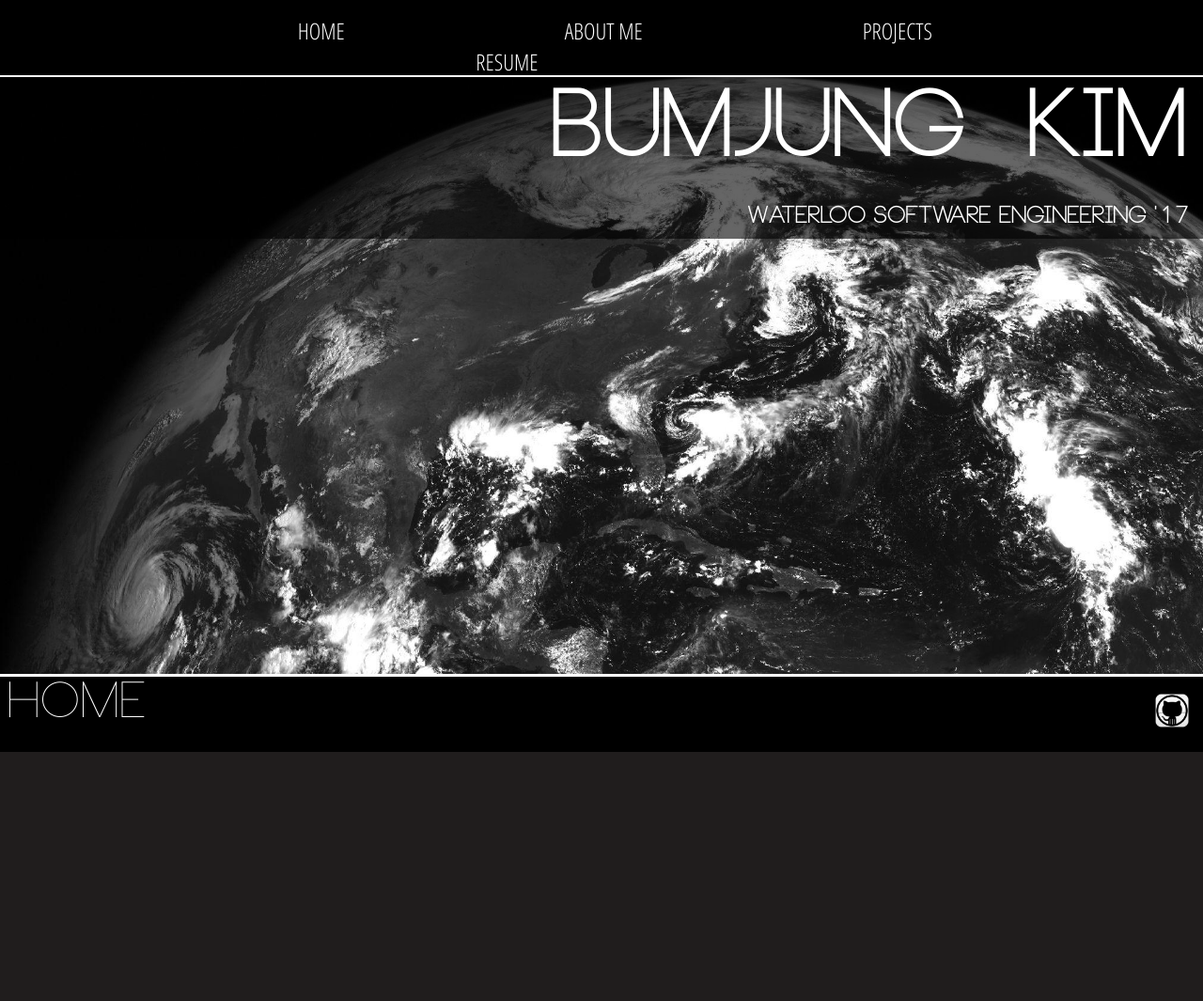
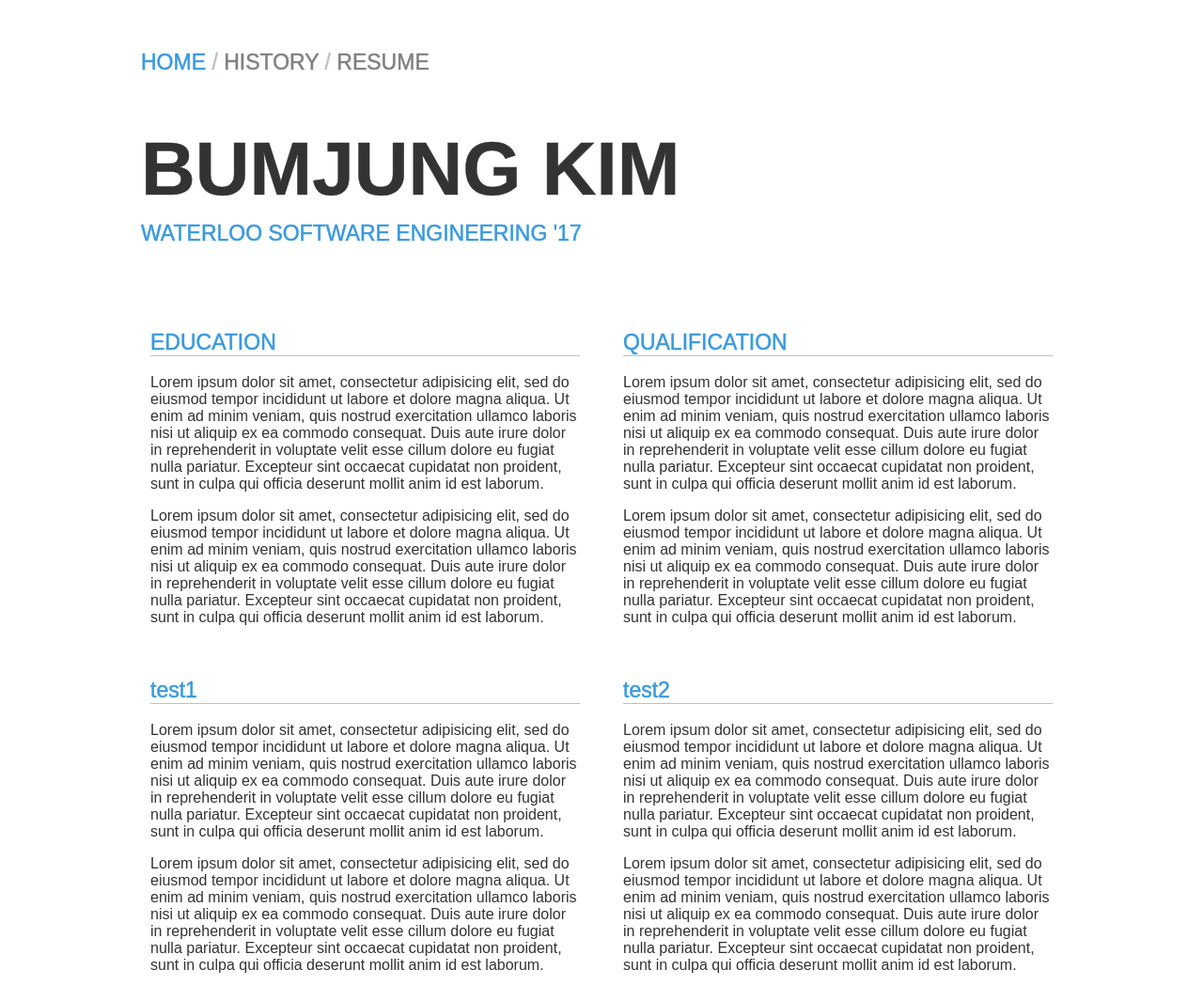
Before and after one commit to bumjung/bumjung94.github.io, a plain HTML site: page index.html in a window 1280 px wide. Shown: the top 1065 px of the page at 94% size. Drawn offline with nearby package versions, Linux system fonts and the light colour scheme; a web font is replaced by a local one.

Commit message:
new page

```diff
--- a/index.html
+++ b/index.html
@@ -1,84 +1,70 @@
-<!DOCTYPE html>
+<!DOCTYPE HTML>
 <html>
-
     <head>
         <meta charset="utf-8">
         <title>Bumjung Kim</title>
-        <meta name="description" content="My personal website...about meeeeeeeeeeeeeeeeeeeeeeeeeeeeeeeeeeeeeeeeeeeee.">
-        <meta name="author" content="Bumjung Kim">
-
+        <meta name="description" Description="Personal Website!">
+        <meta name="author" Description="Bumjung Kim">
         <link rel="stylesheet" type="text/css" href="style.css">
-        <script src="http://ajax.googleapis.com/ajax/libs/jquery/1.4/jquery.min.js" type="text/javascript"></script>
-        <script>
-            $(document).ready(function(){
-                alert("Currently under work!!!!");
-                $("#navbar a").click(function(){
-                    $("html, body").animate({
-                        scrollTop: $($(this).attr("href")).position().top+$(this).scrollTop()
-                    }, 600);
-                    return false;
-                });
-            });
-        </script>
+        <link rel="stylesheet" type="text/css" href="http://fonts.googleapis.com/css?family=Lucidia">
     </head>
     <body>
-        <div class="header">
-            <div class = "nav">
-                <nav id="navbar">
+        <div id="page">
+            <div id="links">
+                <nav>
                     <ul>
-                        <li><a href="#Main" id="HOME">HOME</a></li>
-                        <li><a href="#About" id="ABOUT ME">ABOUT ME</a></li>
-                        <li><a href="#Projects" id="PROJECTS">PROJECTS</a></li>
-                        <li><a href="#Resume" id="RESUME">RESUME</a></li>
-                        <li><a href="#break"></a></li>
+                        <li class="current">
+                            HOME
+                        </li>
+                        <li class="break">
+                            /
+                        </li>
+                        <li class="history">
+                            <a href="#">HISTORY</a>
+                        </li>
+                        <li class="break">
+                            /
+                        </li>
+                        <li class="history">
+                            <a href="#">RESUME</a>
+                        </li>
                     </ul>
                 </nav>
             </div>
-        </div>
 
-        <div class="content">
-            <div id="Main">
-                <h1>BUMJUNG&nbsp;&nbsp;KIM</h1>
-                <h3>Waterloo Software Engineering '17</h3>
+            <div id="header">
+                <h1>BUMJUNG KIM</h1>
+                <h2>WATERLOO SOFTWARE ENGINEERING '17</h2>
             </div>
 
-            <div id="About">
-                About
-                <p>
-                    <!--I'm a Waterloo student enrolled in Software Engineering, who is currently interning as a Web Developer at Public Works and Government Services in Toronto.-->
-                </p>
-            </div>
-            <div id="Projects">
-                Projects
-                <!--<br/>
-                OSME - internet
-                <br/>
-                ORION - intranet-->
+            <div id="content">
+                <div id="education">
+                    <h2>EDUCATION</h2>
+                    <p>Lorem ipsum dolor sit amet, consectetur adipisicing elit, sed do eiusmod tempor incididunt ut labore et dolore magna aliqua. Ut enim ad minim veniam, quis nostrud exercitation ullamco laboris nisi ut aliquip ex ea commodo consequat. Duis aute irure dolor in reprehenderit in voluptate velit esse cillum dolore eu fugiat nulla pariatur. Excepteur sint occaecat cupidatat non proident, sunt in culpa qui officia deserunt mollit anim id est laborum.</p>
 
-            </div>
-            <div id="Resume">
-                Resume
-            </div>
-            <div id="break"></div>
-        </div>
+<p>Lorem ipsum dolor sit amet, consectetur adipisicing elit, sed do eiusmod tempor incididunt ut labore et dolore magna aliqua. Ut enim ad minim veniam, quis nostrud exercitation ullamco laboris nisi ut aliquip ex ea commodo consequat. Duis aute irure dolor in reprehenderit in voluptate velit esse cillum dolore eu fugiat nulla pariatur. Excepteur sint occaecat cupidatat non proident, sunt in culpa qui officia deserunt mollit anim id est laborum.</p>
+                </div>
+                <div id="info">
+                    <h2>QUALIFICATION</h2>
+                    <p>Lorem ipsum dolor sit amet, consectetur adipisicing elit, sed do eiusmod tempor incididunt ut labore et dolore magna aliqua. Ut enim ad minim veniam, quis nostrud exercitation ullamco laboris nisi ut aliquip ex ea commodo consequat. Duis aute irure dolor in reprehenderit in voluptate velit esse cillum dolore eu fugiat nulla pariatur. Excepteur sint occaecat cupidatat non proident, sunt in culpa qui officia deserunt mollit anim id est laborum.</p>
 
-        <div class="footer">
-            <div class="current">
-                HOME
-                <script>
-                    $("#navbar a").click(function(){
-                    var id=$(this).attr('id');
-                        $('.current').hide().html(id).fadeIn(1200);
-                    });
-                </script>
-            </div>
-            <div class="links">
-               <ul><li>
-                    <a href="https://github.com/bumjung94"><img src="github.png"></a>
-                   </li>
-               </ul>
+<p>Lorem ipsum dolor sit amet, consectetur adipisicing elit, sed do eiusmod tempor incididunt ut labore et dolore magna aliqua. Ut enim ad minim veniam, quis nostrud exercitation ullamco laboris nisi ut aliquip ex ea commodo consequat. Duis aute irure dolor in reprehenderit in voluptate velit esse cillum dolore eu fugiat nulla pariatur. Excepteur sint occaecat cupidatat non proident, sunt in culpa qui officia deserunt mollit anim id est laborum.</p>
+                </div>
+                <div id="test1">
+                    <h2>test1</h2>
+                    <p>Lorem ipsum dolor sit amet, consectetur adipisicing elit, sed do eiusmod tempor incididunt ut labore et dolore magna aliqua. Ut enim ad minim veniam, quis nostrud exercitation ullamco laboris nisi ut aliquip ex ea commodo consequat. Duis aute irure dolor in reprehenderit in voluptate velit esse cillum dolore eu fugiat nulla pariatur. Excepteur sint occaecat cupidatat non proident, sunt in culpa qui officia deserunt mollit anim id est laborum.</p>
+
+<p>Lorem ipsum dolor sit amet, consectetur adipisicing elit, sed do eiusmod tempor incididunt ut labore et dolore magna aliqua. Ut enim ad minim veniam, quis nostrud exercitation ullamco laboris nisi ut aliquip ex ea commodo consequat. Duis aute irure dolor in reprehenderit in voluptate velit esse cillum dolore eu fugiat nulla pariatur. Excepteur sint occaecat cupidatat non proident, sunt in culpa qui officia deserunt mollit anim id est laborum.</p>
+                </div>
+                <div id="test2">
+                    <h2>test2</h2>
+                    <p>Lorem ipsum dolor sit amet, consectetur adipisicing elit, sed do eiusmod tempor incididunt ut labore et dolore magna aliqua. Ut enim ad minim veniam, quis nostrud exercitation ullamco laboris nisi ut aliquip ex ea commodo consequat. Duis aute irure dolor in reprehenderit in voluptate velit esse cillum dolore eu fugiat nulla pariatur. Excepteur sint occaecat cupidatat non proident, sunt in culpa qui officia deserunt mollit anim id est laborum.</p>
+
+<p>Lorem ipsum dolor sit amet, consectetur adipisicing elit, sed do eiusmod tempor incididunt ut labore et dolore magna aliqua. Ut enim ad minim veniam, quis nostrud exercitation ullamco laboris nisi ut aliquip ex ea commodo consequat. Duis aute irure dolor in reprehenderit in voluptate velit esse cillum dolore eu fugiat nulla pariatur. Excepteur sint occaecat cupidatat non proident, sunt in culpa qui officia deserunt mollit anim id est laborum.</p>
+                </div>
             </div>
         </div>
 
+
     </body>
 </html>
--- a/style.css
+++ b/style.css
@@ -1,161 +1,117 @@
-@font-face{
-    font-family: "NT";
-    src: url(Neou-Thin.ttf);
+html{
+    overflow:hidden;
+    margin-left:150px;
+    margin-right:150px;
 }
 
-@font-face{
-    font-family: "OSCL";
-    src: url(Open-Sans-Condensed-Light.ttf);
+body{
+    overflow:hidden;
+    margin:0;
+    padding:0;
+    color:#333;
+    font-family:Arial;
 }
 
-html, body{
-    margin: 0;
-    padding: 0;
+#space-top{
+    width:100%;
+    height:130px;
+    max-height:150px;
 }
 
-/*<!-- -------------------------------------------------- -->
-<!-- ---------------------------------------------------- -->
-<!-- -----------------------HEADER----------------------- -->
-<!-- ---------------------------------------------------- -->
-<!-- ---------------------------------------------------- -->*/
-.header{
-    height:10%;
-    max-height:100px;
-    width:100%;
-    border-bottom: 2px solid white;
+#page{
+    margin:0;
+    padding-top:30px;
+}
 
-    background-color:rgb(0,0,0);
-    background-size:cover;
-    position: fixed;
-    z-index:1000;
+#header{
+    height:auto;
+    margin-bottom:60px;
 }
-.nav ul{
-    width:96%;
-    list-style: none;
-    text-align:center;
-    color:white;
+
+#header h1{
+    margin-bottom:-10px;
+    font-size:80px;
+    font-weight:700;
+    text-transform:uppercase;
+    -webkit-text-stroke: 0.5px;
 }
-.nav ul li{
-    display:inline;
-    padding: 10px 0px 10px 0px;
-    margin: 0px 115px 0px 115px;
+
+h2{
+    font-size:23px;
+    font-weight:500;
+    color:rgb(55, 153, 223);
+    -webkit-text-stroke: 0.5px;
 }
-.nav ul li a{
+
+#links{
+    margin:0;
+    padding:0;
+    font-weight:200;
+    font-size:23px;
+    -webkit-text-stroke: 0.5px;
+}
+#links ul{
+    list-style:none;
+    padding-left:0;
+}
+#links ul li a{
+    text-transform:uppercase;
+    list-style:none;
     text-decoration:none;
-    font-family: "OSCL";
-    font-size: 1.5em;
-    color: white;
+    color:grey;
 }
-/*<!-- -------------------------------------------------- -->
-<!-- ---------------------------------------------------- -->
-<!-- -----------------------FOOTER----------------------- -->
-<!-- ---------------------------------------------------- -->
-<!-- ---------------------------------------------------- -->*/
-.footer{
-    bottom:0;
-    height:10%;
-    width:100%;
-    max-height:100px;
-
-    color:white;
-    border-top: 3px solid white;
-
-    background-color:rgb(0,0,0);
-    background-size:cover;
-    position: fixed;
+#links ul li a:hover{
+    color:rgb(55, 153, 223);
 }
-.footer img{
-    width: 40px;
-    height: auto;
-}
-.current{
-    font-family:"NT";
-    font-size:3.3em;
-    float:left;
-    margin-left:10px;
-    color:white;
-}
-.links ul{
-    float:right;
-    list-style: none;
-    color:white;
-    margin-right:1%;
-}
-.links ul li{
+#links ul li{
     display:inline;
 }
-.links ul li a{
-    text-decoration:none;
-    text-align:center;
+#links li.current{
+    color:rgb(55, 153, 223);
+    cursor:pointer;
 }
-/*<!-- ------------------------------------------------ -->
-<!-- -------------------------------------------------- -->
-<!-- -----------------------MAIN----------------------- -->
-<!-- -------------------------------------------------- -->
-<!-- -------------------------------------------------- -->*/
-.content{
-    top:10%;
-    height:90%;
-    width:100%;
-    position:absolute;
+#links li.break{
+    color:#b7c2cc;
+    cursor:default;
 }
 
-#Main{
-    width: 100%;
-    height: 90%;
-    background-image:url(main.png);
-    background-size:cover;
-    clear:both;
-}
-#Main h1{
-    font-family: "NT";
-    font-size: 6em;
-    margin: 0px;
-    padding: 7.5px 15px 7.5px 15px;
-    color:white;
-    text-align:right;
-    background: rgba(0,0,0,0.6);
-}
-#Main h3{
-    font-family: "NT";
-    font-size: 1.5em;
-    margin:0px;
-    padding: 7.5px 15px 7.5px 15px;
-    color:white;
-    text-align:right;
-    background: rgba(0,0,0,0.6);
+#content{
+    width:100%;
 }
 
-#About{
-    width: 100%;
-    height: 100%;
-    clear:both;
-    color:white;
-    background-color: #201D1D;/*#151B54;*/
+#content h2{
+    /*color:rgb(55, 153, 223);
+    -webkit-text-stroke: 0.5px;*/
+    border-bottom: 1px solid #b7c2cc;
 }
 
-#Projects{
-    width: 100%;
-    height: 100%;
-    clear:both;
-    color:white;
-    background-color: #201D1D;
+#education{
+    padding:10px;
+    width:457px;
+    height:auto;
+    float:left;
 }
 
-#Resume{
-    width: 100%;
-    height: 90%;
-
-    clear:both;
-    color:white;
-    background-color: #201D1D;
+#info{
+    padding:10px;
+    width:457px;
+    height:auto;
+    /*border: 1px solid #b7c2cc;*/
+    float:right;
 }
 
-#break{
-    width: 100%;
-    height: 10%;
+#test1{
+    padding:10px;
+    width:457px;
+    height:auto;
+    /*border: 1px solid #b7c2cc;*/
+    float:left;
+}
 
-    clear:both;
-    color:white;
-    background-color: white;
+#test2{
+    padding:10px;
+    width:457px;
+    height:auto;
+    /*border: 1px solid #b7c2cc;*/
+    float:right;
 }
```
